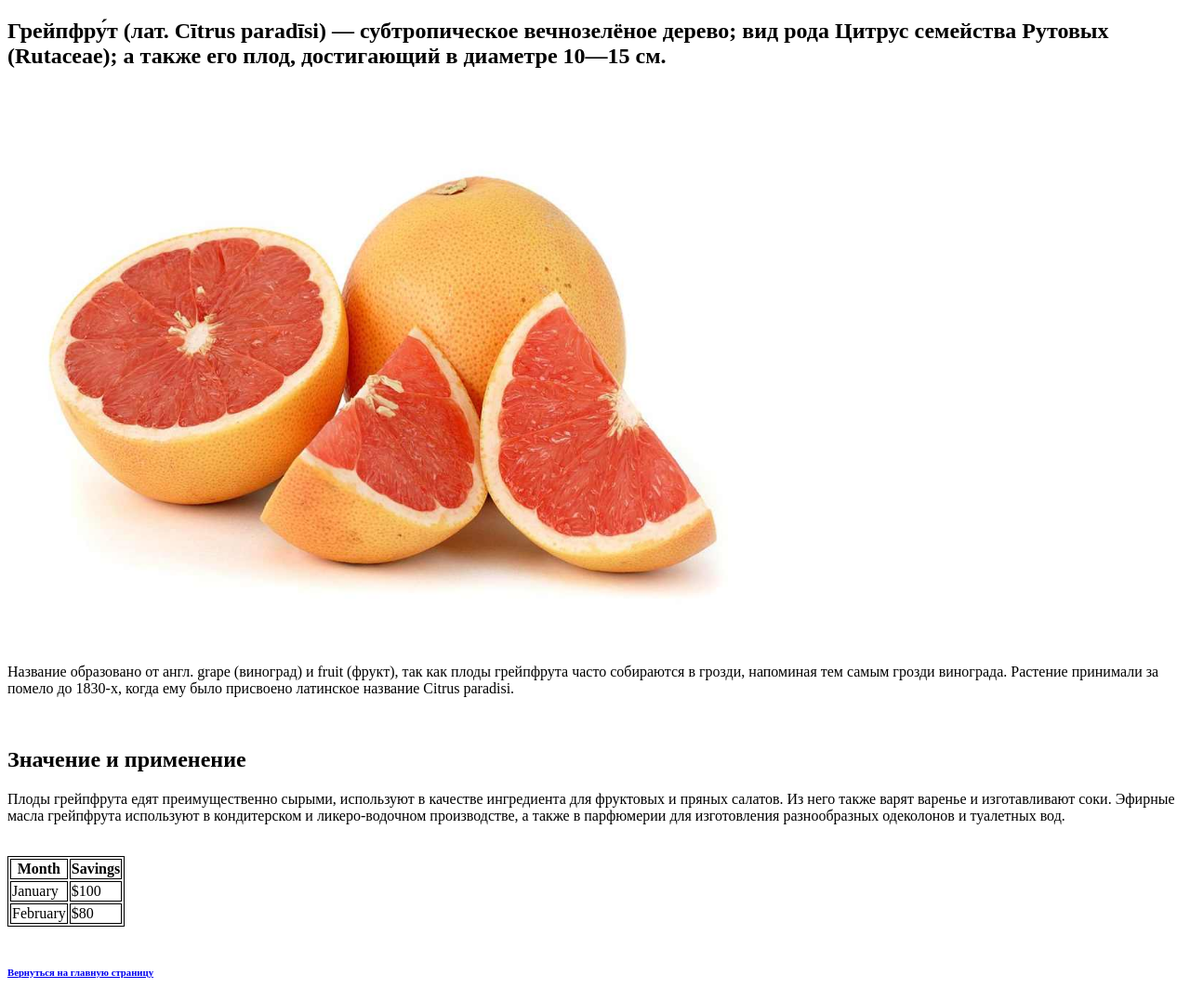
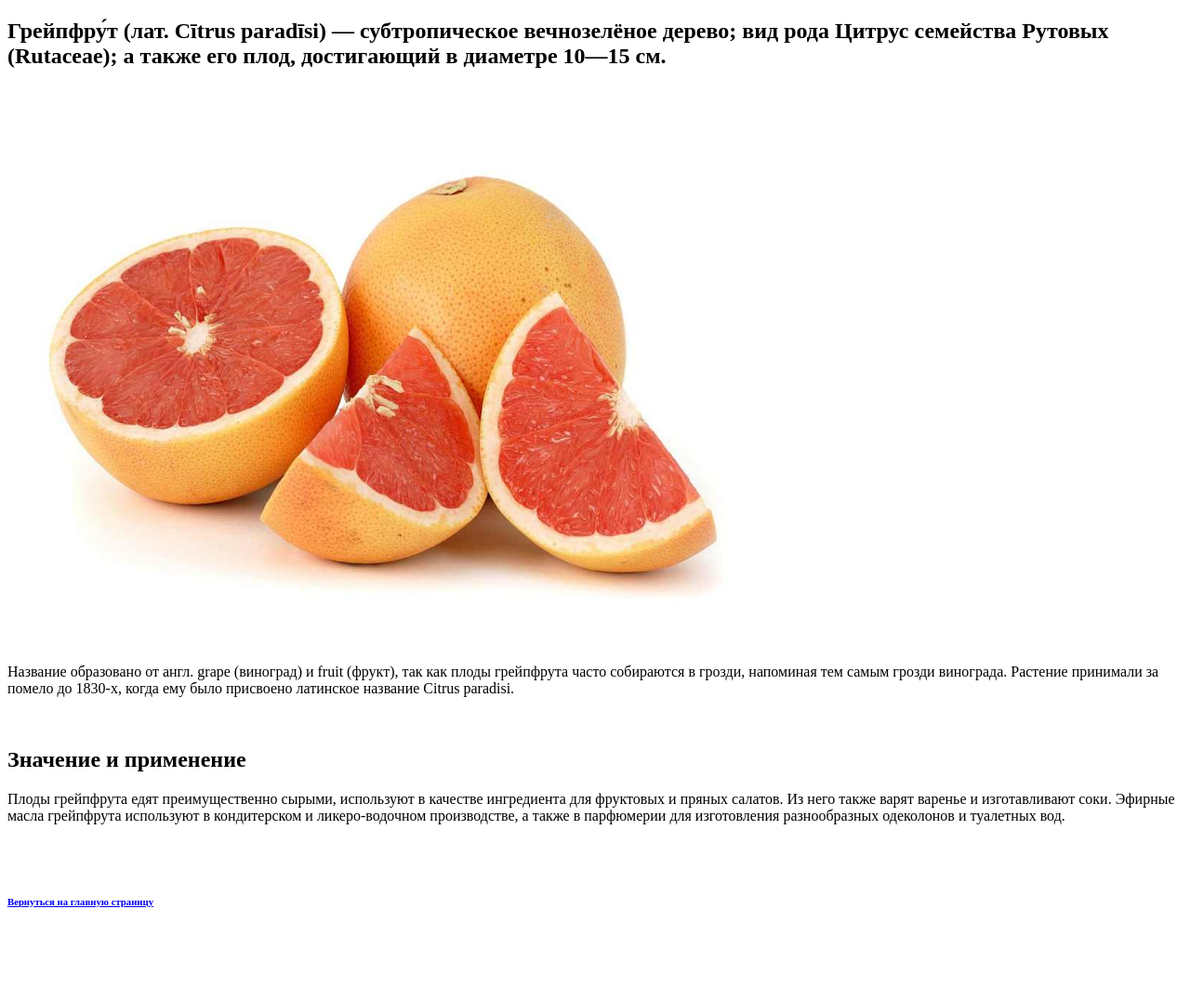
Before and after one commit to sQuality/squality.github.io, a plain HTML site: page grapefruit.html in a window 1280 px wide. Shown: the whole page at 93% size. After the commit the page ends 1001 px from the top, so only its background shows below. Drawn offline with Linux system fonts and the light colour scheme.

```diff
--- a/grapefruit.html
+++ b/grapefruit.html
@@ -20,21 +20,6 @@
 	</head>
 	<body>
 
-	<table>
-	  <tr>
-		<th>Month</th>
-		<th>Savings</th>
-	  </tr>
-	  <tr>
-		<td>January</td>
-		<td>$100</td>
-	  </tr>
-	  <tr>
-		<td>February</td>
-		<td>$80</td>
-	  </tr>
-	</table>
-
     <br>
 	<h6><a href="index.html">Вернуться на главную страницу</a></h6>
 </body>
```
Also changed, not shown: orange.html (+1 -1 lines), tangerine.html (+1 -1 lines).
